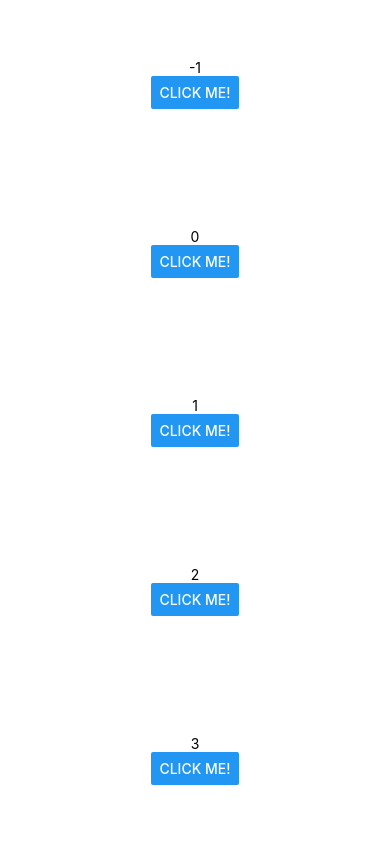
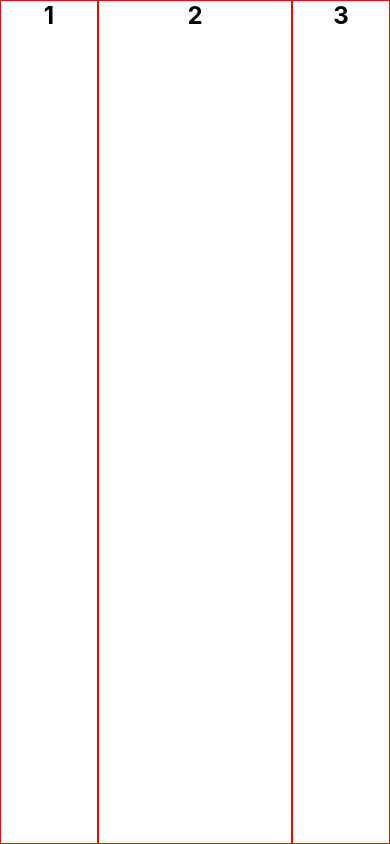
Before and after one commit to qkrdmstlr3/feapp-weather-RN, a React Native app: screen / in a window 390 px wide. Built offline with nearby package versions, Linux system fonts and the light colour scheme.

Commit message:
[feat] Counter component제거 / css스타일링
- counter component제거
- Text로 css스타일링 연습

```diff
--- a/App.js
+++ b/App.js
@@ -1,34 +1,13 @@
 import { StatusBar } from 'expo-status-bar';
-import React, { useState } from 'react';
-import { Button, StyleSheet, View, Text } from 'react-native';
-
-function CounterButton(props) {
-  const [state, setState] = useState({
-    counter: isNaN(props.counter) ? -1 : props.counter,
-  });
-
-  const clickHandler = () => {
-    setState({
-      counter: state.counter + 1,
-    });
-  };
-
-  return (
-    <View style={styles.container}>
-      <Text>{state.counter}</Text>
-      <Button title={'click me!'} onPress={clickHandler} />
-    </View>
-  );
-}
+import React from 'react';
+import { StyleSheet, View, Text } from 'react-native';
 
 export default function App() {
   return (
     <View style={styles.container}>
-      <CounterButton />
-      <CounterButton counter={0} />
-      <CounterButton counter={1} />
-      <CounterButton counter={2} />
-      <CounterButton counter={3} />
+      <Text style={styles.text}>1</Text>
+      <Text style={[styles.text, styles.text2]}>2</Text>
+      <Text style={styles.text}>3</Text>
       <StatusBar style="auto" />
     </View>
   );
@@ -38,7 +17,20 @@ const styles = StyleSheet.create({
   container: {
     flex: 1,
     backgroundColor: '#fff',
-    alignItems: 'center',
+    alignItems: 'stretch',
     justifyContent: 'center',
+    flexDirection: 'row',
+  },
+  text: {
+    flex: 1,
+    borderWidth: 1,
+    borderColor: 'red',
+    textAlign: 'center',
+    textAlignVertical: 'center',
+    fontSize: 24,
+    fontWeight: 'bold',
+  },
+  text2: {
+    flex: 2,
   },
 });
```
